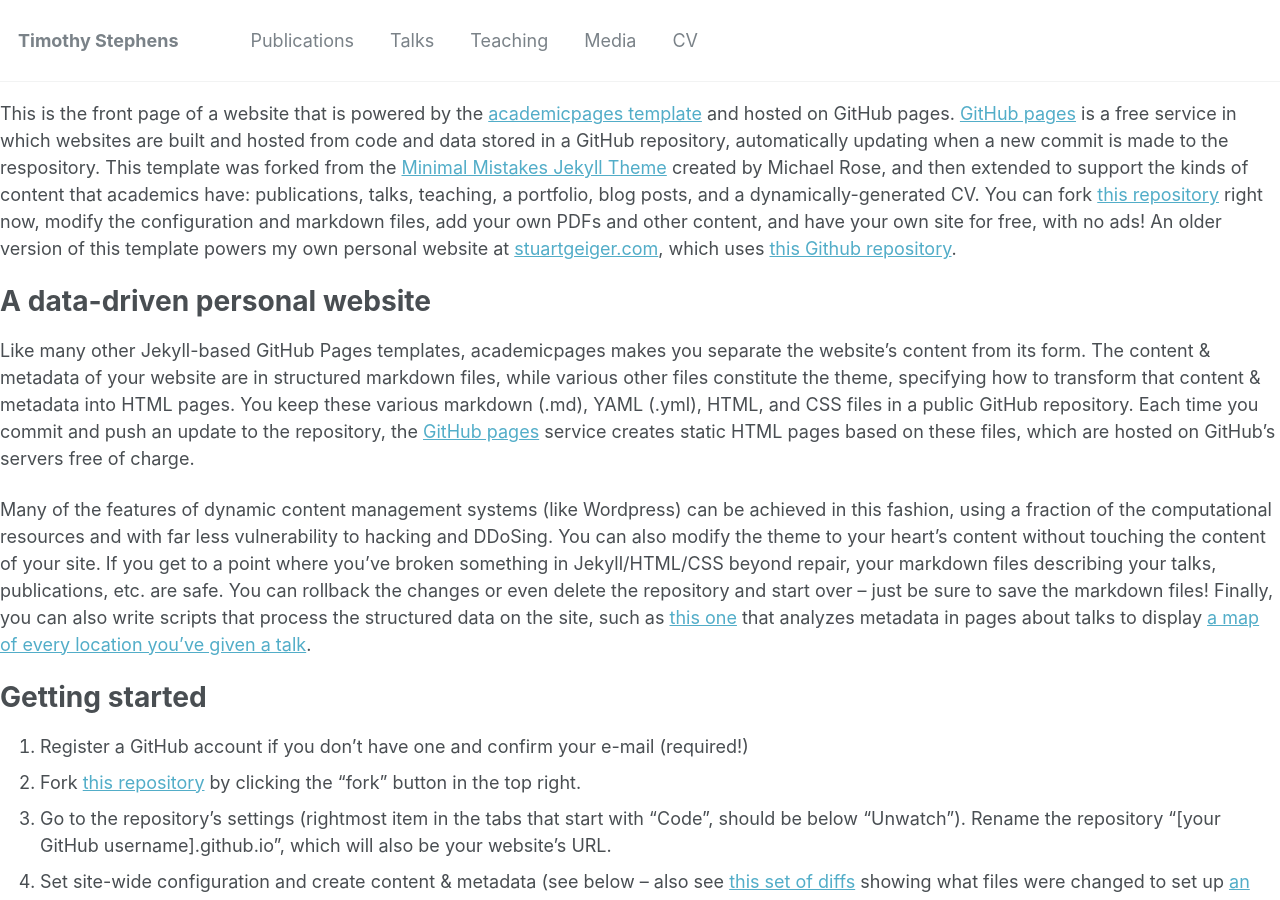
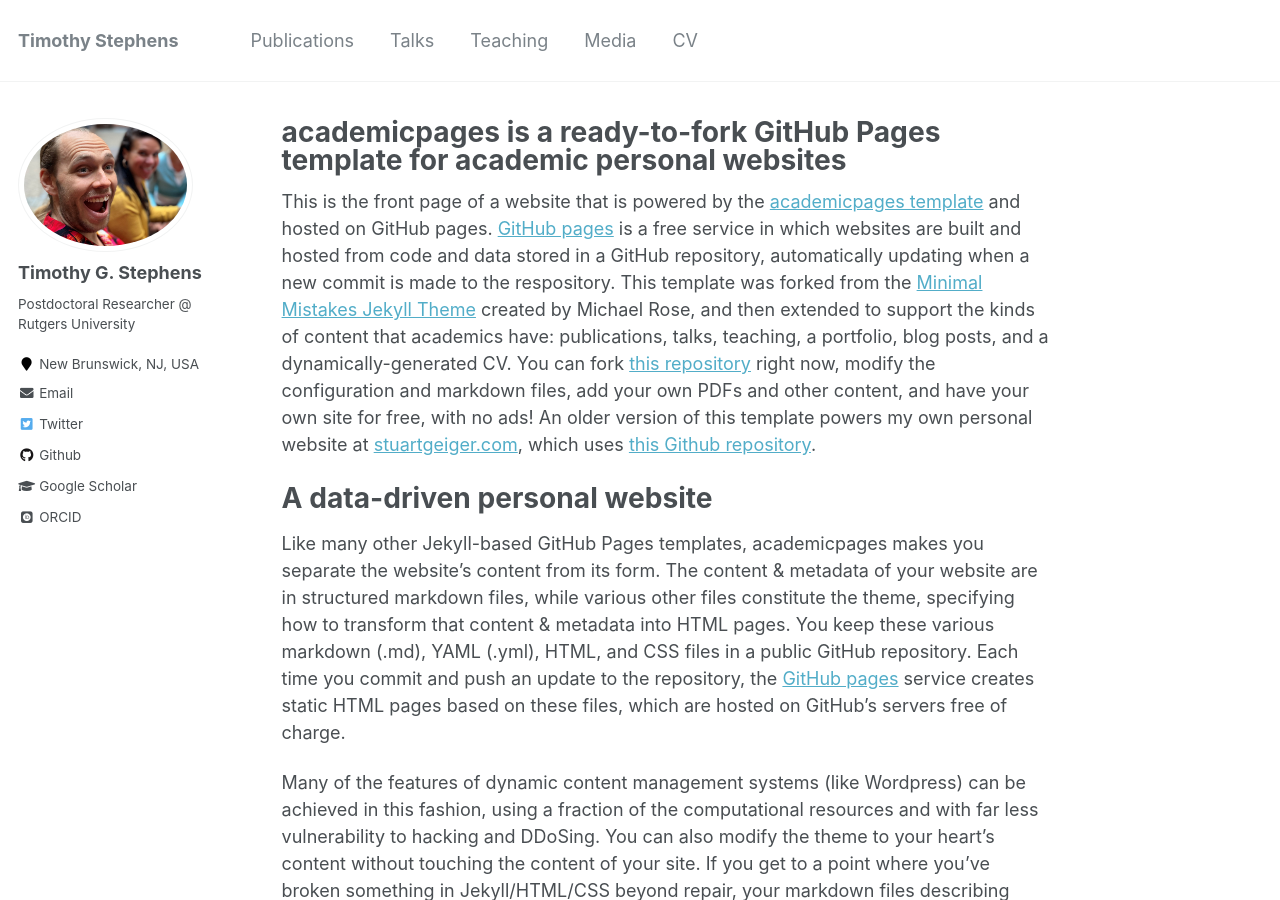
Before and after one commit to TimothyStephens/timothystephens.github.io, a Jekyll site: the page built from _pages/about.md, in a window 1280 px wide and 900 px high. Built offline with Jekyll 4.4.1, drawn with Linux system fonts in a browser that asks for light colours; some web fonts are replaced; our own code applies the rules of GitHub Pages for plain Markdown files; some of the changed lines change nothing that is shown.

Commit message:
Update pages on Sun Oct  2 17:13:41 EDT 2022

```diff
--- a/_config.yml
+++ b/_config.yml
@@ -182,17 +182,13 @@ kramdown:
 
 # Defaults
 defaults:
-  # _posts
+  # _pages
   - scope:
       path: ""
-      type: posts
+      type: pages
     values:
       layout: single
       author_profile: true
-      read_time: true
-      comments: true
-      share: true
-      related: true
 
 # Sass/SCSS
 sass:
```
